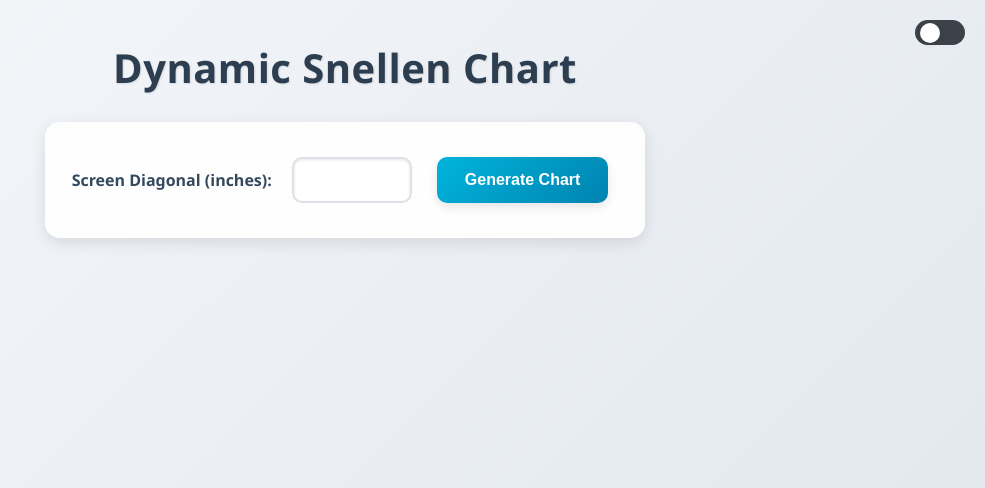
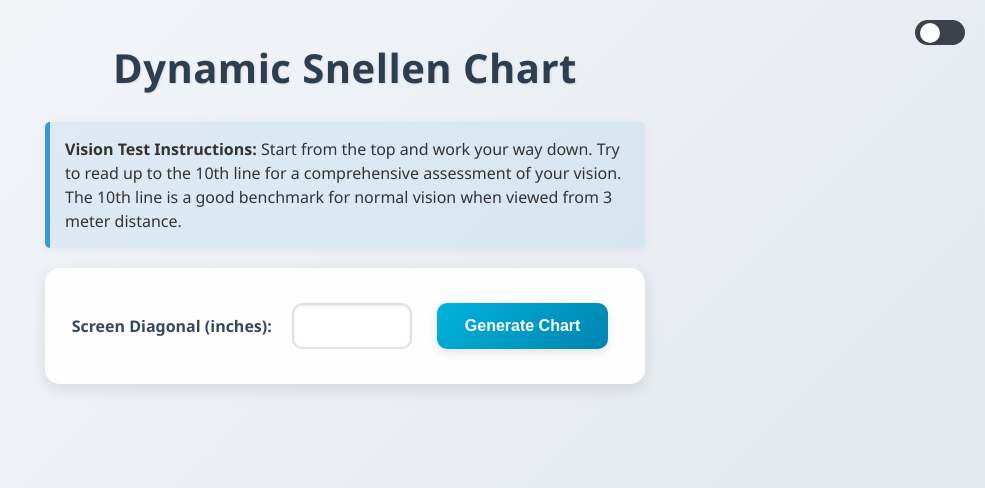
Before and after one commit to ASUR12ZURVAN/WEBAPP-EYESPHERE, a Django app: page /Myopia_Test/1/ in a window 1280 px wide. Shown: the top 488 px of the page, without its empty margins (295-1280 px from the left). Run offline with Django 5.2, Linux system fonts and the light colour scheme; data comes from the database, SQL or seed files in the repository; some libraries are stand-ins or nearby versions.

Commit message:
improving diopter page
...

```diff
--- a/webapp/Templates/hd.html
+++ b/webapp/Templates/hd.html
@@ -328,6 +328,32 @@
             color:rgb(4, 10, 14);
         }
 
+        /* Message box */
+        .message-box {
+            background-color: rgba(52, 152, 219, 0.1);
+            border-left: 5px solid #3498db;
+            padding: 15px;
+            margin: 20px auto;
+            max-width: 600px;
+            border-radius: 5px;
+            box-shadow: 0 2px 10px rgba(0, 0, 0, 0.05);
+            transition: all 0.3s ease;
+            text-align: left;
+            font-size: 16px;
+            line-height: 1.5;
+        }
+
+        .message-box:hover {
+            box-shadow: 0 5px 15px rgba(0, 0, 0, 0.1);
+            transform: translateY(-2px);
+        }
+
+        body.dark-mode .message-box {
+            background-color: rgba(52, 152, 219, 0.1);
+            border-left: 5px solid #3498db;
+            color: #ecf0f1;
+        }
+
         /* Responsive */
         @media (max-width: 768px) {
             h1 {
@@ -354,6 +380,12 @@
             #chartContainer {
                 padding: 15px;
                 margin: 20px auto;
+            }
+
+            .message-box {
+                max-width: 90%;
+                font-size: 14px;
+                padding: 12px;
             }
         }
 
@@ -426,6 +458,10 @@
 
     <div class="container">
         <h1>Dynamic Snellen Chart</h1>
+
+        <div class="message-box">
+            <strong>Vision Test Instructions:</strong> Start from the top and work your way down. Try to read up to the 10th line for a comprehensive assessment of your vision. The 10th line is a good benchmark for normal vision when viewed from 3 meter distance.
+        </div>
 
         <div class="form-container">
             <form id="setupForm">
@@ -567,6 +603,13 @@
      title.style.marginBottom = '30px';
      pdfContent.appendChild(title);
 
+     const instructions = document.createElement('p');
+     instructions.textContent = 'Try to read up to the 10th line for a comprehensive assessment of your vision.';
+     instructions.style.textAlign = 'center';
+     instructions.style.marginBottom = '20px';
+     instructions.style.fontStyle = 'italic';
+     pdfContent.appendChild(instructions);
+
      chartLines.forEach((line, index) => {
           const lineDiv = document.createElement('div');
          lineDiv.textContent = line;
@@ -653,7 +696,33 @@
     return '';
 }
 
+        lineForm.addEventListener('submit', function(event) {
+            event.preventDefault();
+            const lineNumber = parseInt(document.getElementById('lineNumber').value);
 
+            if (lineNumber >= 1 && lineNumber <= 15) {
+                renderChart(lineNumber - 1);
+
+                // Highlight line 10 with a special message if requested
+                if (lineNumber === 10) {
+                    const messageBox = document.createElement('div');
+                    messageBox.classList.add('message-box');
+                    messageBox.innerHTML = '<strong>Great job!</strong> You\'ve reached the recommended 10th line benchmark.';
+                    messageBox.style.backgroundColor = 'rgba(46, 204, 113, 0.1)';
+                    messageBox.style.borderLeft = '5px solid #2ecc71';
+
+                    // Insert after the chart container
+                    chartContainer.parentNode.insertBefore(messageBox, chartContainer.nextSibling);
+
+                    // Remove after 5 seconds
+                    setTimeout(() => {
+                        if (messageBox.parentNode) {
+                            messageBox.parentNode.removeChild(messageBox);
+                        }
+                    }, 5000);
+                }
+            }
+        });
 
         themeToggle.addEventListener('click', function() {
             document.body.classList.toggle('dark-mode');
```
